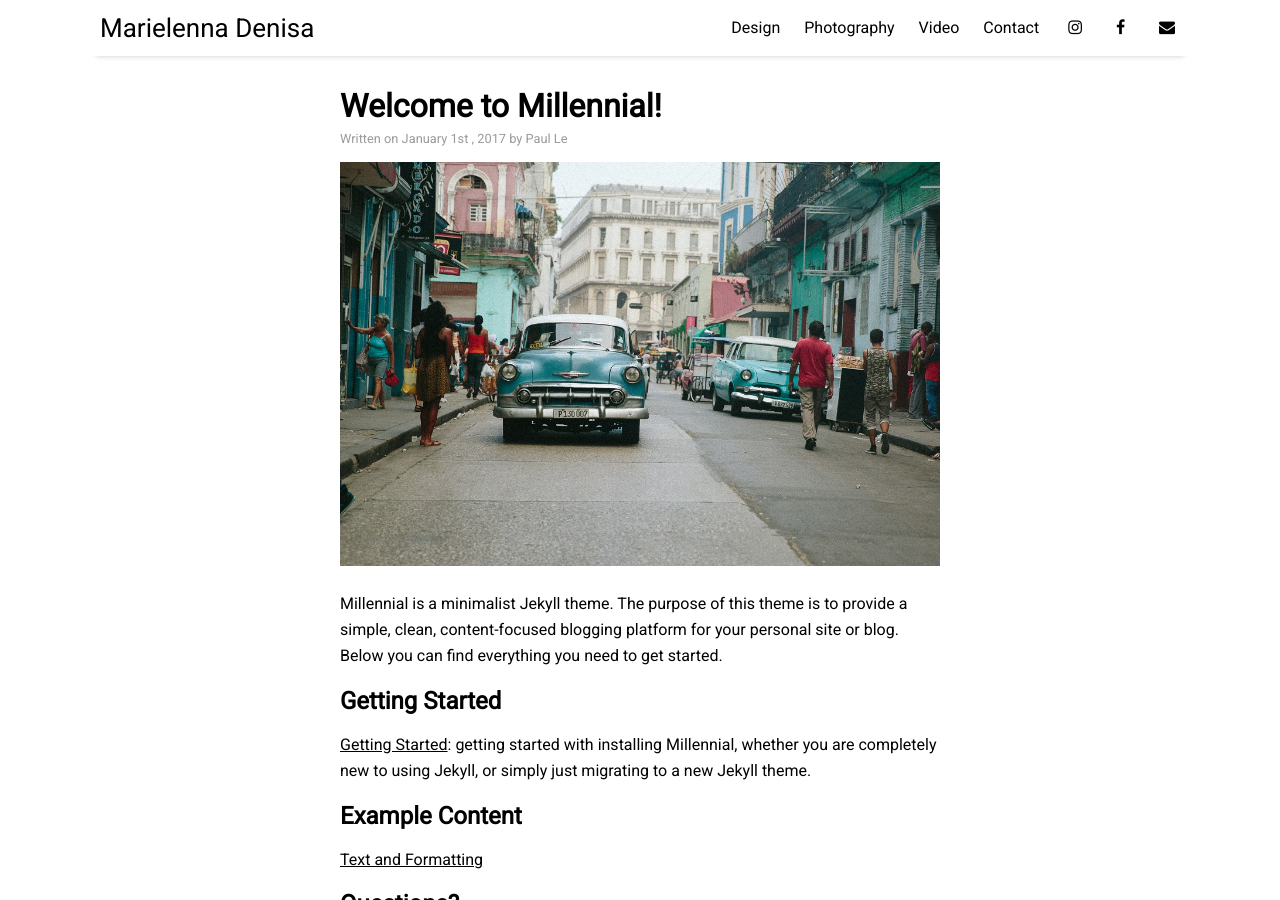
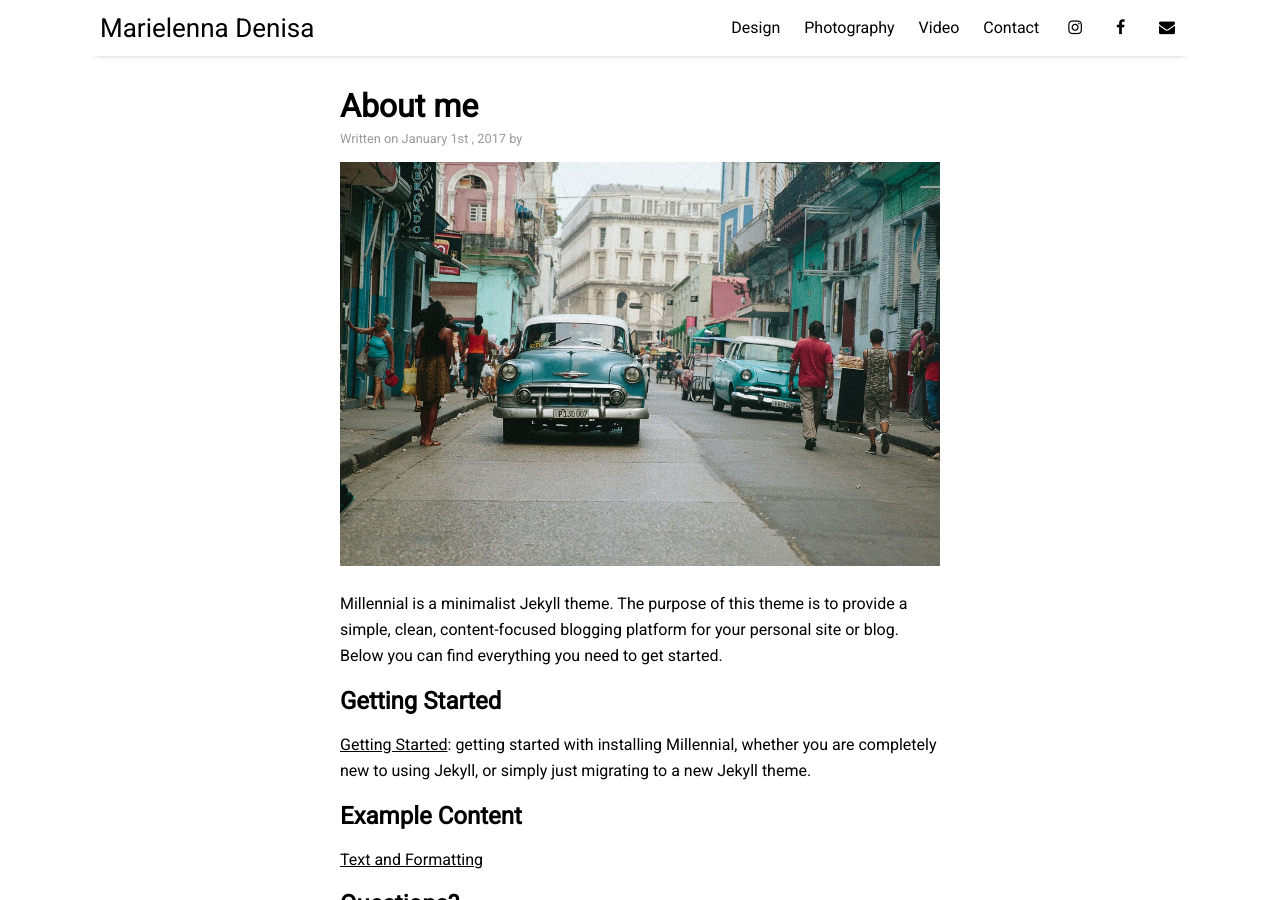
Before and after one commit to marielennadenisa/marielennadenisa.github.io, a Jekyll site: the page built from _posts/2017-01-01-welcome-to-millennial.md, in a window 1280 px wide and 900 px high. Built offline with Jekyll 4.4.1, drawn with Linux system fonts in a browser that asks for light colours; nearby versions of some CDN libraries.

Commit message:
Update 2017-01-01-welcome-to-millennial.md

```diff
--- a/_posts/2017-01-01-welcome-to-millennial.md
+++ b/_posts/2017-01-01-welcome-to-millennial.md
@@ -1,9 +1,8 @@
 ---
 layout: post
-title: "Welcome to Millennial!"
-author: "Paul Le"
-categories: documentation
-tags: [documentation,sample]
+title: "About me"
+categories: Contact
+tags: [contact]
 image: cuba-1.jpg
 ---
 
```
